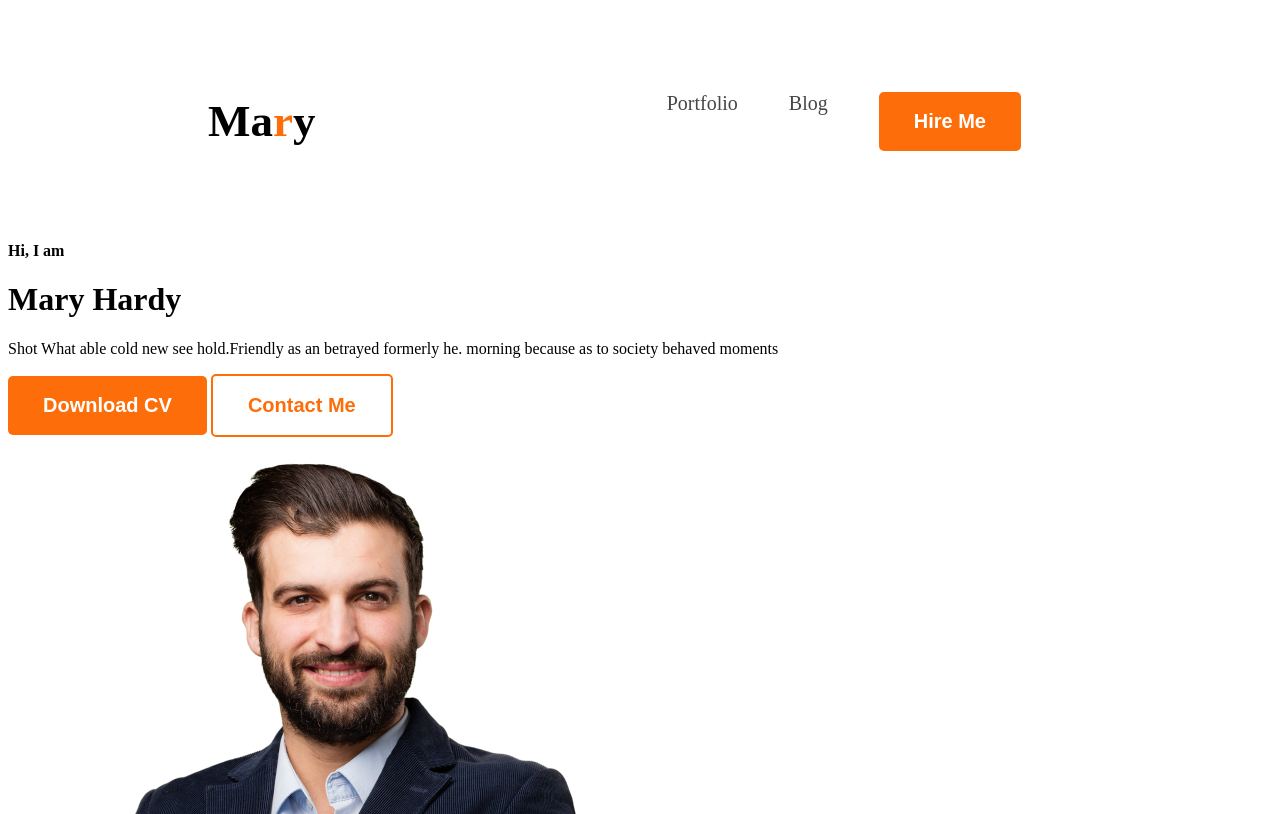
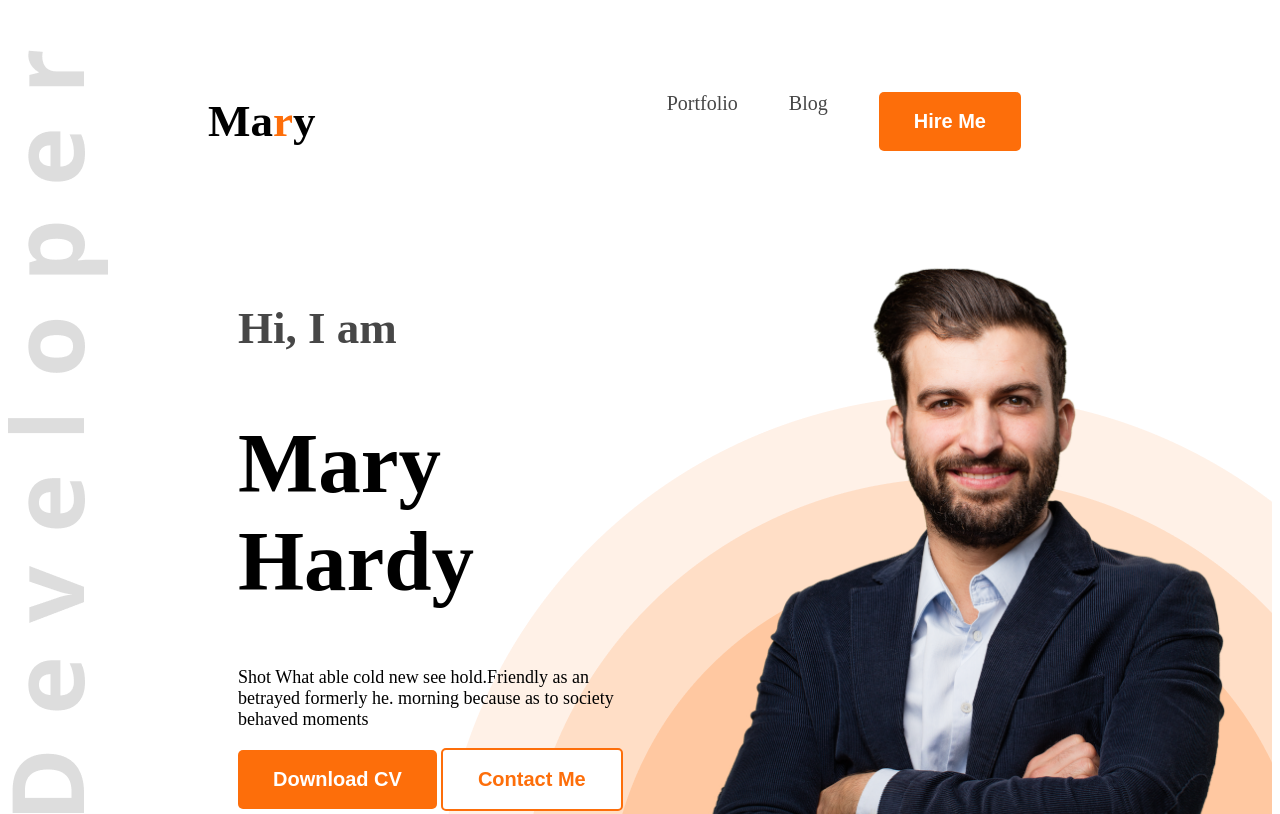
Before and after one commit to jahan-d/mysite-V2, a plain HTML site: page index.html in a window 1280 px wide. Shown: the top 814 px of the page. Drawn offline with Linux system fonts and the light colour scheme.

Commit message:
banner part completed

```diff
--- a/index.html
+++ b/index.html
@@ -13,7 +13,7 @@
 </head>
 
 <body>
-    <header>
+    <header class="header">
         <nav>
             <h3 class="nav-title">Ma<span class="text-primary">r</span>y</h3>
             <ul>
@@ -24,13 +24,13 @@
         </nav>
         <div class="banner">
             <div class="banner-content">
-                <h4>Hi, I am</h4>
-                <h1>Mary Hardy</h1>
+                <h4 class="banner-greetings dakr-2">Hi, I am</h4>
+                <h1 class="banner-title">Mary Hardy</h1>
                 <p class="banner-discription">Shot What able cold new see hold.Friendly as an betrayed formerly he. morning because as to society behaved moments</p>
                 <button class="btn-primary">Download CV</button>
                 <button class="btn-contact">Contact Me</button>
             </div>
-            <img src="images/hardy.png" alt="Banner Image">
+            <img class="banner-profile-pic" src="images/hardy.png" alt="Banner Image">
 
         </div>
     </header>
--- a/styles/style.css
+++ b/styles/style.css
@@ -13,6 +13,11 @@
 }
 .dakr-2{
     color : #474747;
+}
+.header {
+    background-image: url("../images/developer.png") , url("../images/header_bg.png");
+    background-repeat: no-repeat;
+    background-position: top left , bottom right;
 }
 
 /* Nav styles */
@@ -57,4 +62,30 @@ nav ul{
     border-radius: 5px;
     font-size: 20px;
     border : 2px solid #fd6e0a;
+    max-width : 580px;
 }
+
+
+.banner-greetings {
+    font-size: 45px;
+    font-weight: 600;
+}
+.banner-title {
+    font-size: 85px;
+    font-weight: bold;
+
+}
+.banner-discription{
+    font-size: 18px;
+    font-weight: regular;
+    margin-top: 20px;
+
+}
+.banner{
+    display: flex;
+    justify-content: space-between;
+    margin: 0 38px 0px 230px;
+}
+.banner-profile-pic{
+    width : 580px ;
+}
```
